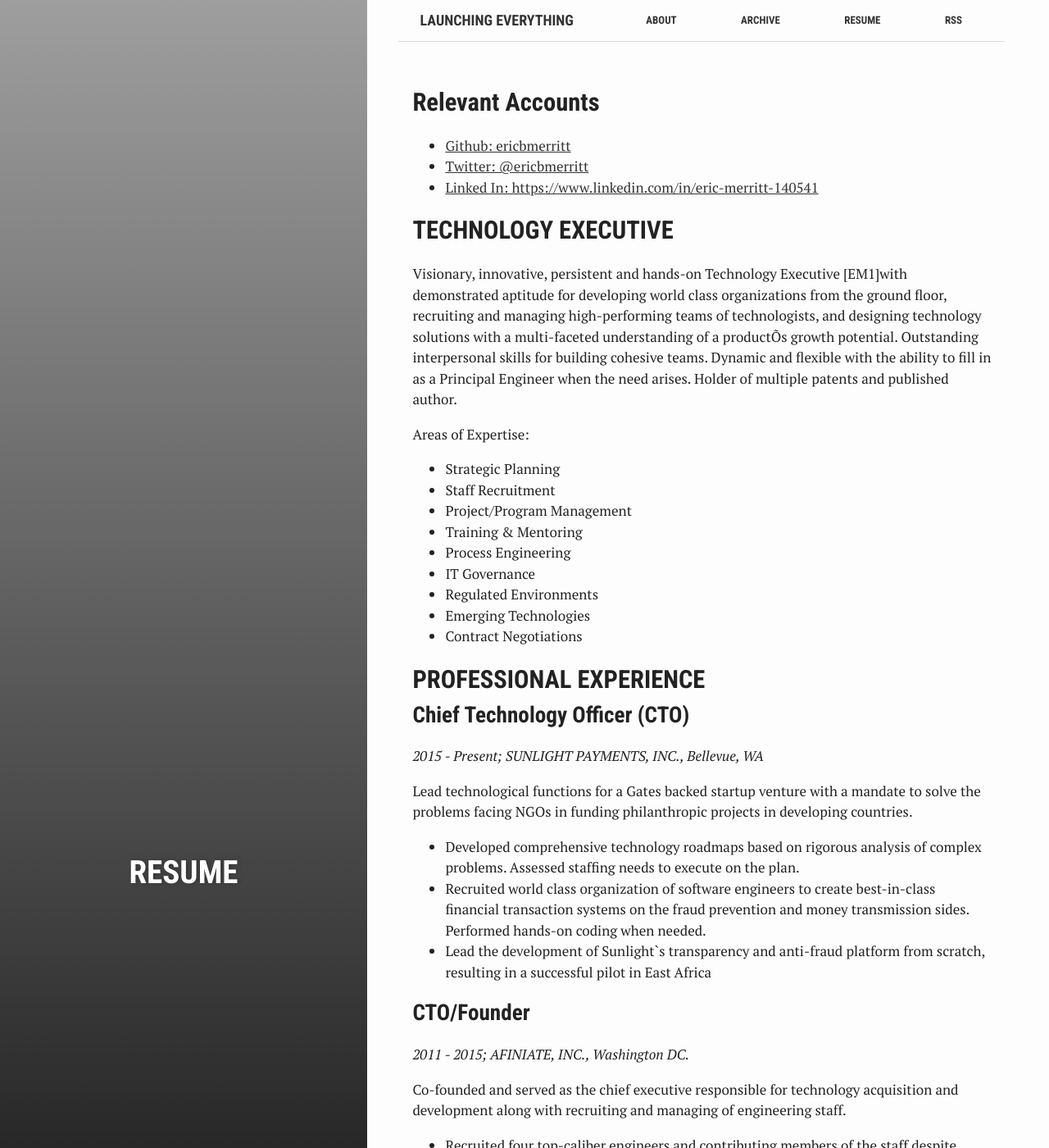
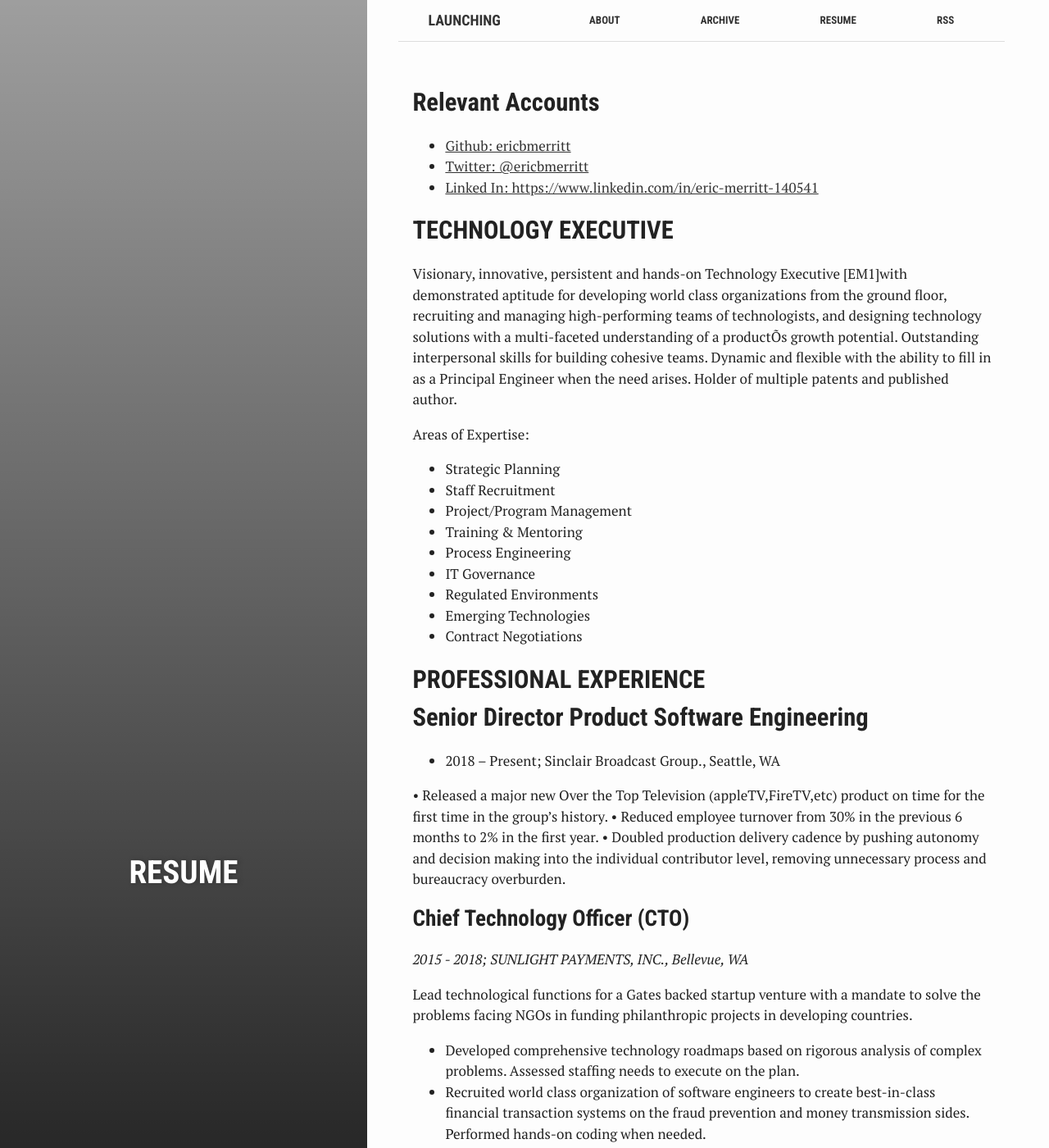
Before and after one commit to ericbmerritt/blog, a Jekyll site: the page built from resume.md, in a window 1280 px wide and 1400 px high. Shown: the whole window at 82% size. Built offline with Jekyll 4.4.1, drawn with Linux system fonts in a browser that asks for light colours; some of the changed text lies outside the part shown.

Commit message:
Make the name less pretentious

```diff
--- a/_config.yml
+++ b/_config.yml
@@ -1,6 +1,6 @@
 # Welcome to Jekyll!
 # Site settings
-title: Launching Everything
+title: Launching
 email: eric@merritt.tech
 description: >
   I build projects, organizations, and companies from scratch with a
--- a/resume.md
+++ b/resume.md
@@ -37,9 +37,19 @@
 * Contract Negotiations
 
 ## PROFESSIONAL EXPERIENCE
+## Senior Director Product Software Engineering
+* 2018 – Present; Sinclair Broadcast Group., Seattle, WA
+
+• Released a major new Over the Top Television (appleTV,FireTV,etc)
+product on time for the first time in the group’s history.
+• Reduced employee turnover from 30% in the previous 6 months to 2% in
+the first year.
+• Doubled production delivery cadence by pushing autonomy and decision
+making into the individual contributor level, removing unnecessary
+process and bureaucracy overburden.
 
 ### Chief Technology Officer (CTO)
-*2015 - Present; SUNLIGHT PAYMENTS, INC., Bellevue, WA*
+*2015 - 2018; SUNLIGHT PAYMENTS, INC., Bellevue, WA*
 
 Lead technological functions for a Gates backed startup venture with a
 mandate to solve the problems facing NGOs in funding philanthropic
```
Also changed, not shown: about.md (+1 -1 lines).
